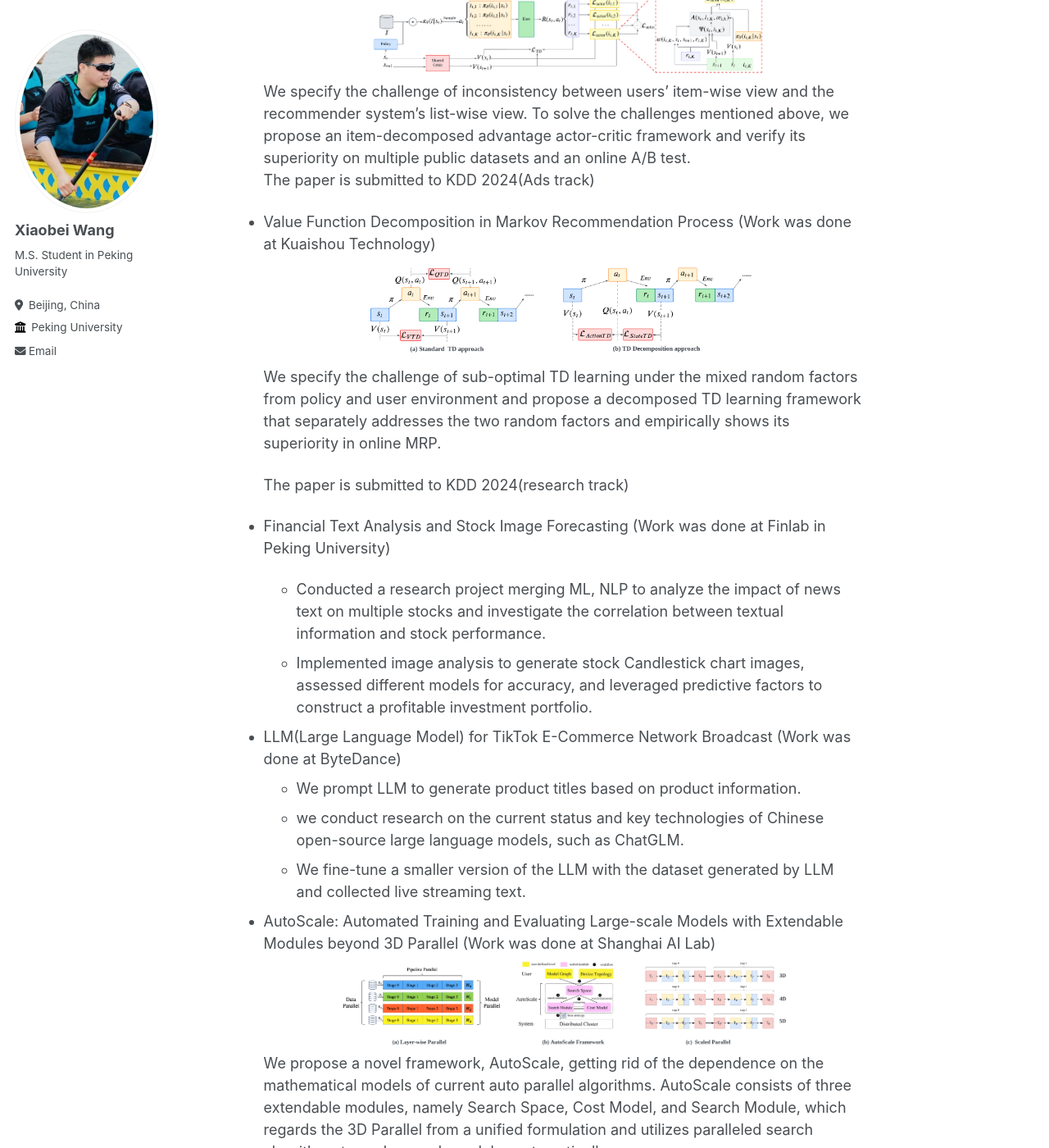
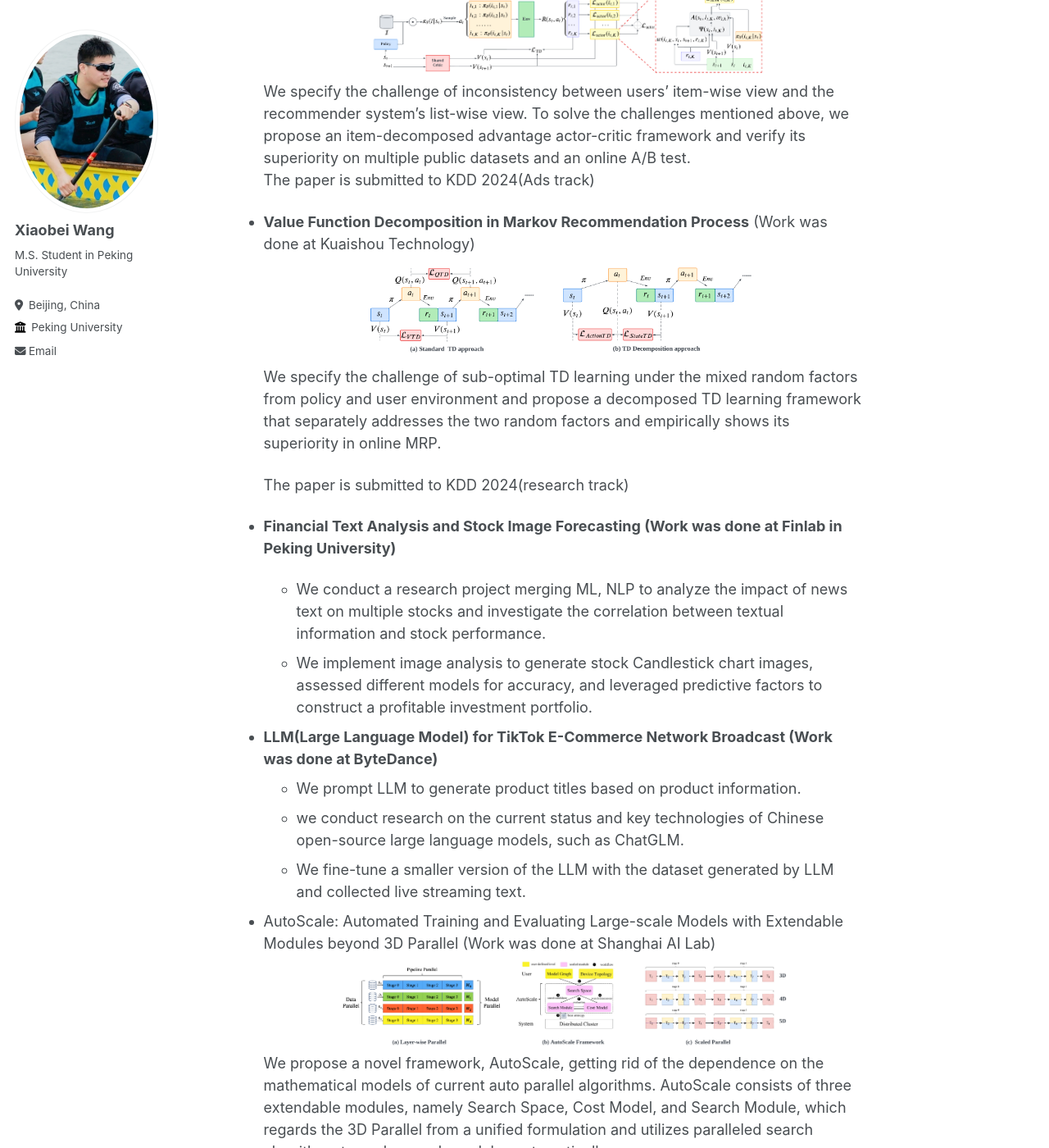
Before and after one commit to wangxiaobei822/wangxiaobei822.github.io, a Jekyll site: the page built from _pages/about.md, in a window 1280 px wide and 1400 px high, scrolled down 1438 px. Shown: the whole window at 82% size. Built offline with Jekyll 4.4.1, drawn with Linux system fonts in a browser that asks for light colours; some of the changed text lies outside the part shown.

Commit message:
Update about.md

```diff
--- a/_pages/about.md
+++ b/_pages/about.md
@@ -54,7 +54,7 @@ INDUSTRY EXPERIENCES
 
 Projects
 ======
-- [Future Impact Decomposition in Request-level Recommendations](https://arxiv.org/abs/2401.16108) (Work was done at Kuaishou Technology)<br>
+- **[Future Impact Decomposition in Request-level Recommendations](https://arxiv.org/abs/2401.16108)** (Work was done at Kuaishou Technology)<br>
   ![](../images/item.png)
   We specify the challenge of inconsistency between users' item-wise view and the recommender system's list-wise view. To solve the challenges mentioned above, we propose an item-decomposed advantage actor-critic framework and verify its superiority on multiple public datasets and an online A/B test.<br>
   The paper is submitted to KDD 2024(Ads track)
@@ -62,18 +62,18 @@ Projects
 
 
 
-- Value Function Decomposition in Markov Recommendation Process (Work was done at Kuaishou Technology)<br>
+- **Value Function Decomposition in Markov Recommendation Process** (Work was done at Kuaishou Technology)<br>
   ![](../images/TD.png)
   We specify the challenge of sub-optimal TD learning under the mixed random factors from policy and user environment and propose a decomposed TD learning framework that separately addresses the two random factors and empirically shows its superiority in online MRP. <br>
 
   The paper is submitted to KDD 2024(research track)
 
-- Financial Text Analysis and Stock Image Forecasting (Work was done at Finlab in Peking University)<br>
+- **Financial Text Analysis and Stock Image Forecasting (Work was done at Finlab in Peking University)**<br>
 
-  - Conducted a research project merging ML, NLP to analyze the impact of news text on multiple stocks and investigate the correlation between textual information and stock performance.
-  - Implemented image analysis to generate stock Candlestick chart images, assessed different models for accuracy, and leveraged predictive factors to construct a profitable investment portfolio.
+  - We conduct a research project merging ML, NLP to analyze the impact of news text on multiple stocks and investigate the correlation between textual information and stock performance.
+  - We implement image analysis to generate stock Candlestick chart images, assessed different models for accuracy, and leveraged predictive factors to construct a profitable investment portfolio.
 
-- LLM(Large Language Model) for TikTok E-Commerce Network Broadcast (Work was done at ByteDance)<br>
+- **LLM(Large Language Model) for TikTok E-Commerce Network Broadcast (Work was done at ByteDance)**<br>
   - We prompt LLM to generate product titles based on product information.
   - we conduct research on the current status and key technologies of Chinese open-source large language models, such as ChatGLM.
   - We fine-tune a smaller version of the LLM with the dataset generated by LLM and collected live streaming text.
```
Also changed, not shown: other parts of _pages/about.md (+1 -1 lines).
